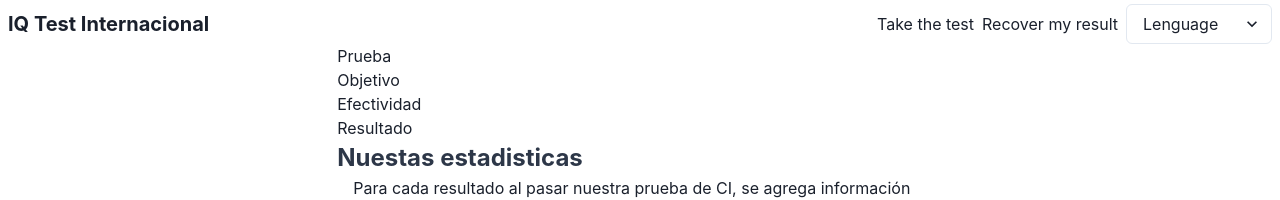
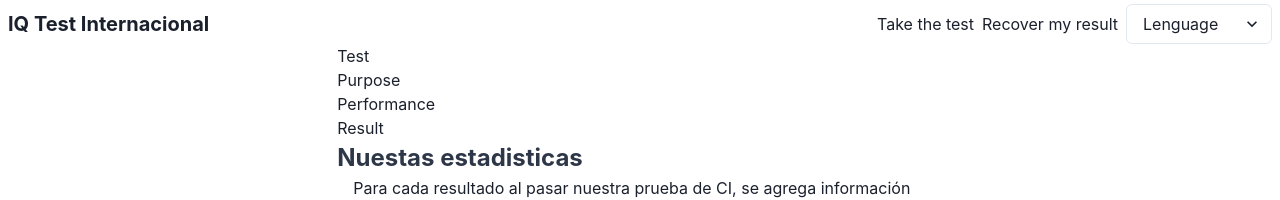
Before and after one commit to Mohibul-Alom/forntend-prueba-ci, a Next.js app: page / in a window 1280 px wide. Shown: the top 200 px of the page. Built offline with nearby package versions, Linux system fonts and the light colour scheme.

Commit message:
MODIFIED: sections name changed

```diff
--- a/components/layout/HomeLayout.jsx
+++ b/components/layout/HomeLayout.jsx
@@ -1,13 +1,13 @@
 import { Flex, Spacer } from "@chakra-ui/react";
-import {Efectividad, Estadisticas, Objetivo, Prueba, Resultado} from '../sections'
+import {Performance, Statistics, Purpose, Test, Result} from '../sections'
 export default function HomeLayout() {
     return (
         <Flex direction="column">
-            <Prueba/>
-            <Objetivo/>
-            <Efectividad/>
-            <Resultado/>
-            <Estadisticas/>
+            <Test/>
+            <Purpose/>
+            <Performance/>
+            <Result/>
+            <Statistics/>
         </Flex>
     )
 }
--- /dev/null
+++ b/components/sections/Performance/Performance.jsx
@@ -0,0 +1,7 @@
+export default function Performance() {
+    return (
+        <div>
+            Performance
+        </div>
+    )
+}
--- /dev/null
+++ b/components/sections/Purpose/Purpose.jsx
@@ -0,0 +1,7 @@
+export default function Purpose() {
+    return (
+        <div>
+            Purpose
+        </div>
+    )
+}
--- /dev/null
+++ b/components/sections/Result/Result.jsx
@@ -0,0 +1,7 @@
+export default function Result() {
+    return (
+        <div>
+           Result
+        </div>
+    )
+}
--- a/components/sections/estadisticas/Estadisticas.jsx
+++ b/components/sections/Statistics/Statistics.jsx
@@ -14,7 +14,7 @@ const barGraph2 = {
 }
 
 
-export default function Estadisticas() {
+export default function Statistics() {
 
     return (
         <div>
--- /dev/null
+++ b/components/sections/Test/Test.jsx
@@ -0,0 +1,7 @@
+export default function Test() {
+    return (
+        <div>
+            Test
+        </div>
+    )
+}
--- a/components/sections/efectividad/Efectividad.jsx
+++ /dev/null
@@ -1,7 +0,0 @@
-export default function Efectividad() {
-    return (
-        <div>
-            Efectividad
-        </div>
-    )
-}
--- a/components/sections/objetivo/Objetivo.jsx
+++ /dev/null
@@ -1,7 +0,0 @@
-export default function Objetivo() {
-    return (
-        <div>
-            Objetivo
-        </div>
-    )
-}
--- a/components/sections/prueba/Prueba.jsx
+++ /dev/null
@@ -1,7 +0,0 @@
-export default function Prueba() {
-    return (
-        <div>
-            Prueba
-        </div>
-    )
-}
--- a/components/sections/resultado/Resultado.jsx
+++ /dev/null
@@ -1,7 +0,0 @@
-export default function Resultado() {
-    return (
-        <div>
-           Resultado
-        </div>
-    )
-}
```
Also changed, not shown: components/sections/index.js (+10 -10 lines), utils/locale/navbar/pl.js (added).
